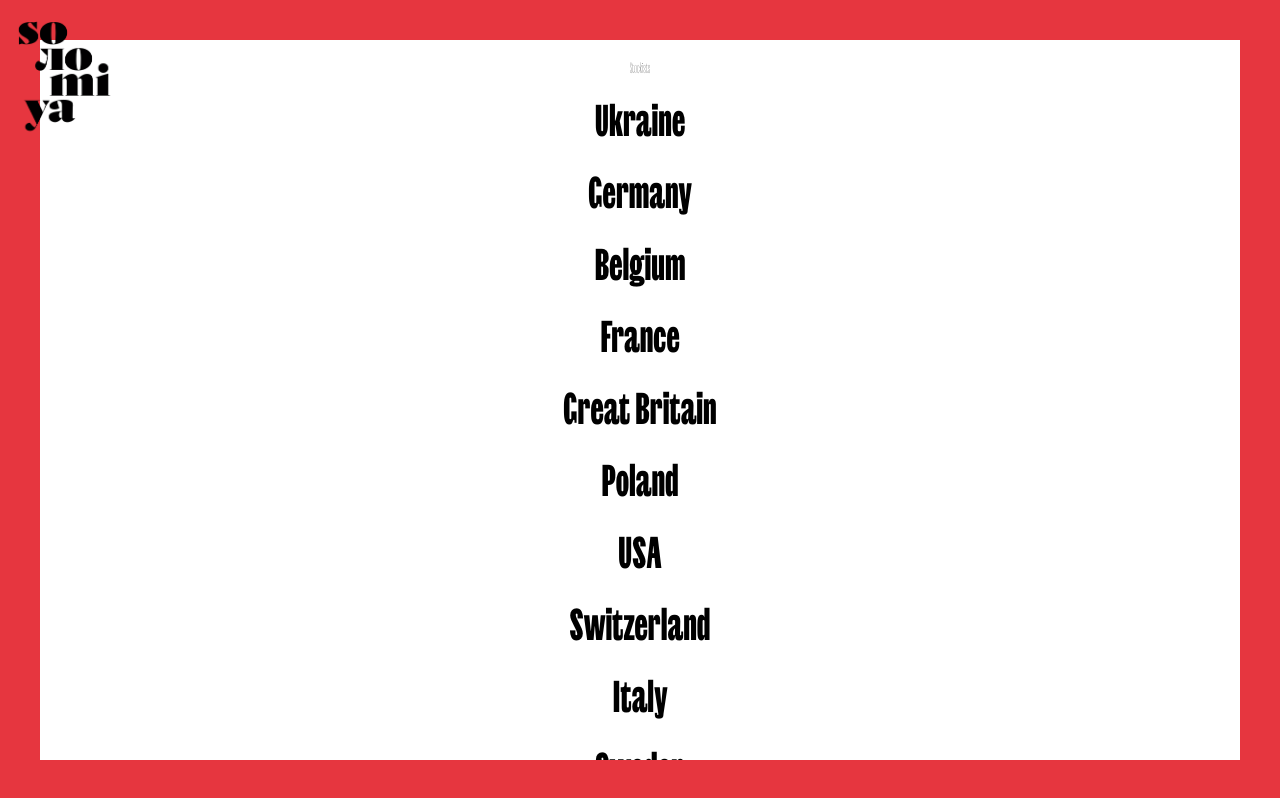
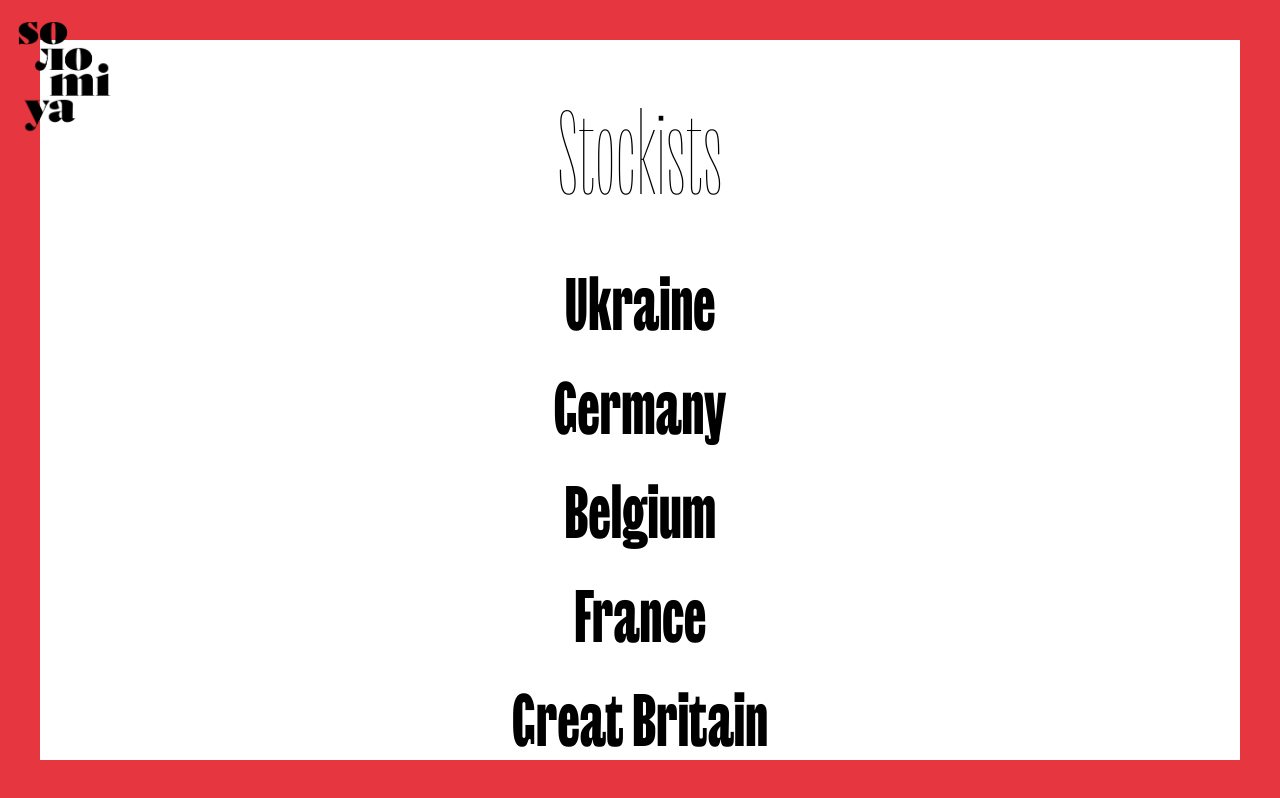
Before and after one commit to bit1creative/solomiya, a React (Vite) app: page /issue/1/stockists in a window 1280 px wide. Built offline with nearby package versions, Linux system fonts and the light colour scheme.

Commit message:
stockists page text fixes

```diff
--- a/src/components/pages/Stockists/StockistCollapsible.tsx
+++ b/src/components/pages/Stockists/StockistCollapsible.tsx
@@ -12,11 +12,11 @@ export const StockistCollapsible = ({ country }: Props) => {
   return (
     <Collapsible.Root>
       <Collapsible.Trigger className="w-full">
-        <div className="w-full text-center font-yuni-black text-5xl">{country}</div>
+        <div className="w-full text-center font-yuni-black text-5xl lg:text-6xl xl:text-7xl">{country}</div>
       </Collapsible.Trigger>
       <Collapsible.Content className="overflow-hidden data-[state=closed]:animate-[collapsible-close_300ms_ease-in] data-[state=open]:animate-[collapsible-open_300ms_ease-out]">
         {stockists.map((place) => (
-          <div key={place} className="text-center">
+          <div key={place} className="text-center md:text-xl lg:text-3xl xl:text-4xl">
             {place}
           </div>
         ))}
--- a/tailwind.config.js
+++ b/tailwind.config.js
@@ -21,9 +21,14 @@ export default {
         '4xl': ['clamp(2rem, 5vw, 2.25rem)', 'clamp(3rem, 5vw, 4rem)'],
         '5xl': ['3rem', '4rem'],
         '6xl': ['4rem', '5rem'],
+        '7xl': ['5rem', '6rem'],
         menu: ['4rem', '5rem'],
         'menu-lg': '10rem',
-        'menu-xl': ['15rem', '15rem']
+        'menu-xl': ['15rem', '15rem'],
+        title: '4rem',
+        'title-md': '5rem',
+        'title-lg': '6rem',
+        'title-xl': '8rem'
       },
       fontFamily: {
         'nice-bold-italic': ['NICE_BOLD_ITALIC', 'cursive'],
```
